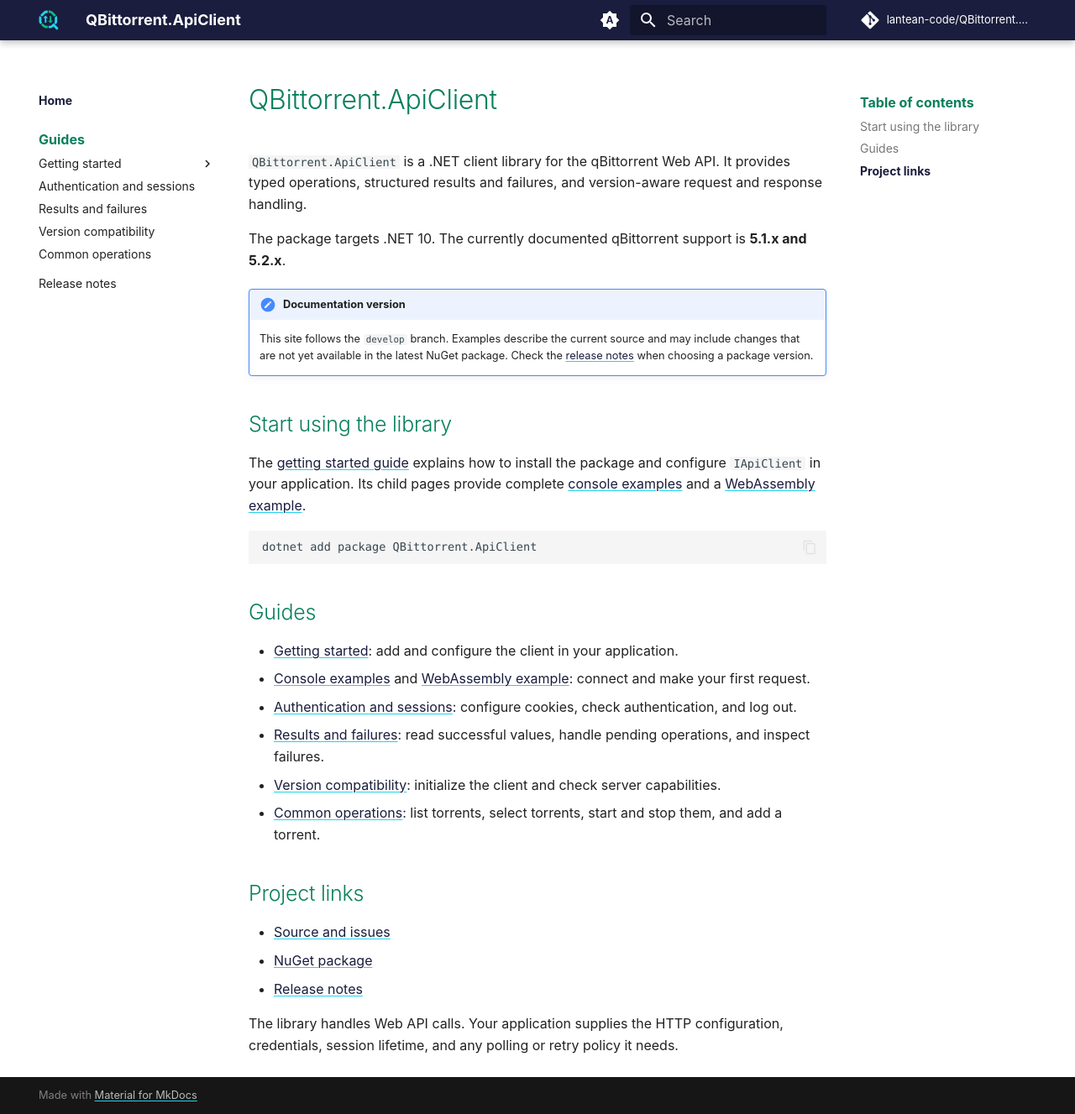
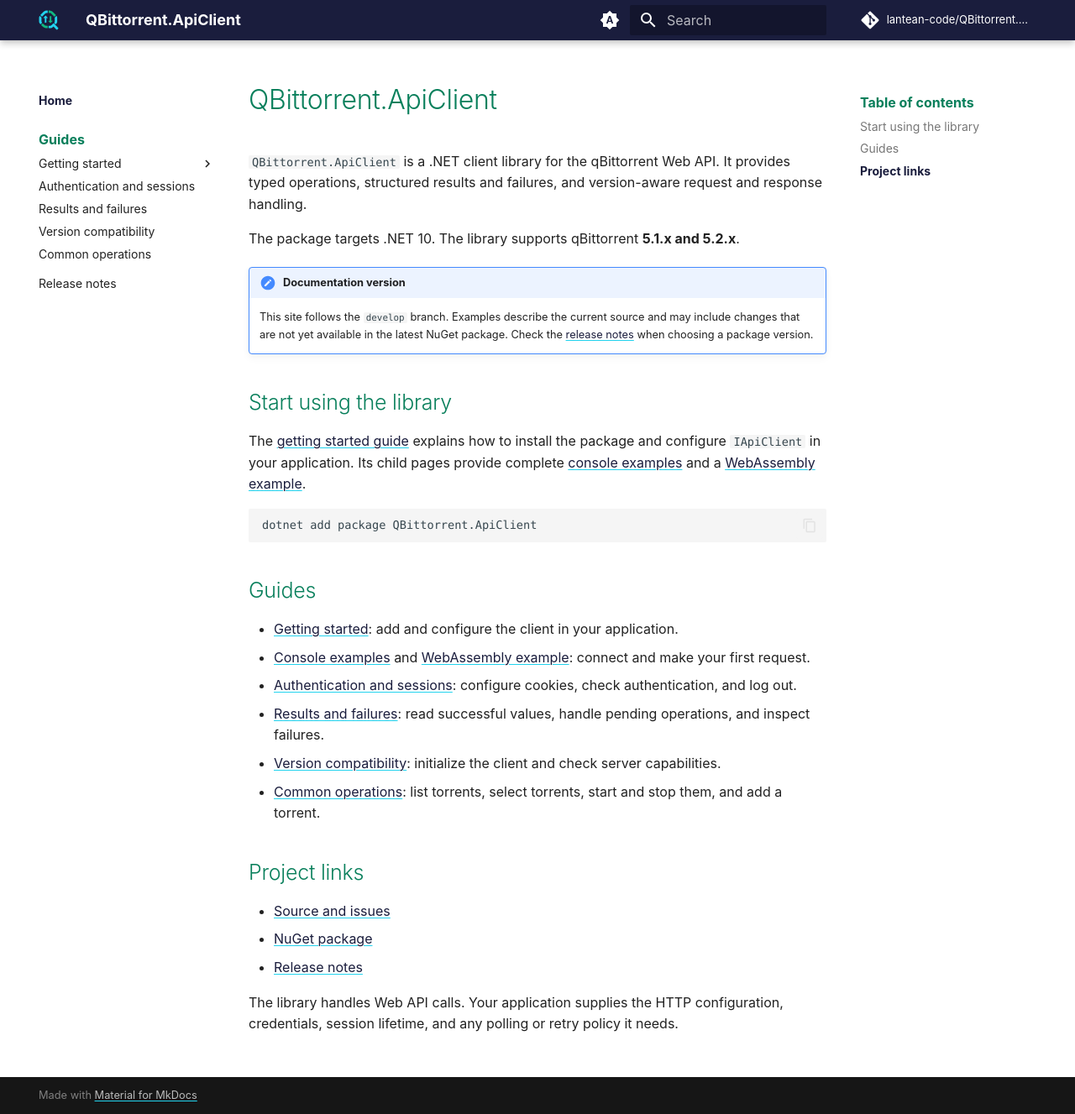
Before and after one commit to lantean-code/QBittorrent.ApiClient, an MkDocs documentation site: the page built from docs/content/index.md, in a window 1280 px wide and 1327 px high. Shown: the whole window at 84% size. Built offline with MkDocs 1.6.1 and Material for MkDocs 9.7.7, drawn with Linux system fonts in a browser that asks for light colours; comment, search, counter and statistics services are not loaded.

Commit message:
docs: state supported qBittorrent versions directly

```diff
--- a/docs/content/index.md
+++ b/docs/content/index.md
@@ -2,7 +2,7 @@
 
 `QBittorrent.ApiClient` is a .NET client library for the qBittorrent Web API. It provides typed operations, structured results and failures, and version-aware request and response handling.
 
-The package targets .NET 10. The currently documented qBittorrent support is **5.1.x and 5.2.x**.
+The package targets .NET 10. The library supports qBittorrent **5.1.x and 5.2.x**.
 
 !!! note "Documentation version"
     This site follows the `develop` branch. Examples describe the current source and may include changes that are not yet available in the latest NuGet package. Check the [release notes](release-notes.md) when choosing a package version.
```
Also changed, not shown: docs/content/compatibility.md (+1 -1 lines).
